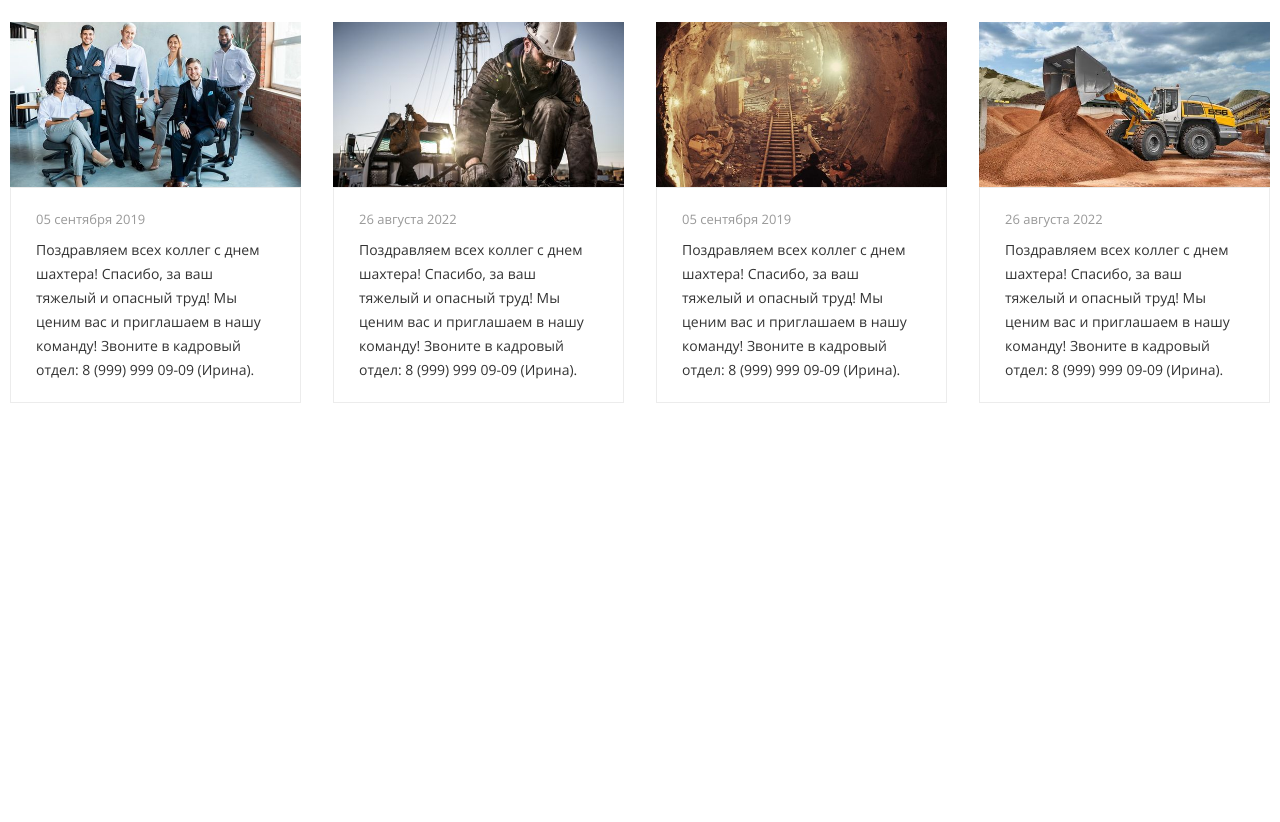
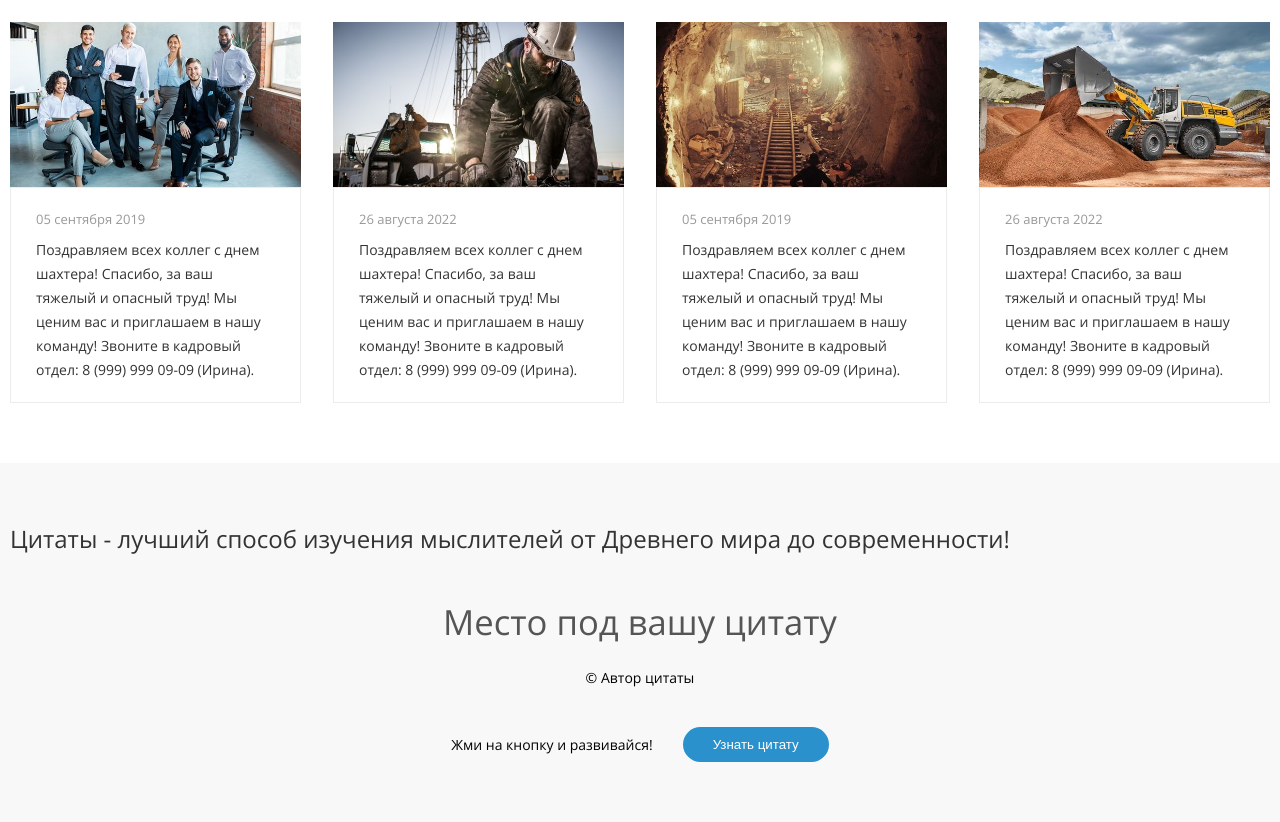
Before and after one commit to CUBBY-SIL/landing-gk-sta, a website built with webpack: page src/index.html in a window 1280 px wide. Shown: the part 2080-2902 px from the top of the page. Before the commit the page ends 2543 px from the top, so only its background shows below. Built offline with nearby package versions, Linux system fonts and the light colour scheme.

Commit message:
Добавил секцию для цитат

```diff
--- a/src/index.html
+++ b/src/index.html
@@ -311,5 +311,27 @@
         </div>
     </section>
 
+    <section class="quote-section">
+        <div class="layout">
+            <div class="section-title">
+                Цитаты - лучший способ изучения мыслителей от Древнего мира до современности!
+            </div>
+            <blockquote>
+                <p id="quote">
+                    Место под вашу цитату
+                </p>
+                <figcaption id="figcaption">
+                    © Автор цитаты
+                </figcaption>
+            </blockquote>
+            <div class="btn-get">
+                Жми на кнопку и развивайся!
+                <button type="button">Узнать цитату</button>
+            </div>
+            <div class="quotes-container">
+            </div>
+        </div>
+    </section>
+
 </body>
 </html>
--- a/src/index.scss
+++ b/src/index.scss
@@ -1,6 +1,5 @@
 @import 'style/fonts.scss';
 @import 'style/var.scss';
-@import 'style/style.scss';
 @import 'style/functions.scss';
 
 *{
@@ -40,3 +39,4 @@ a{
 @import 'style/catalog-section.scss';
 @import 'style/advantage-section.scss';
 @import 'style/news-section.scss';
+@import 'style/quote-section.scss';
--- /dev/null
+++ b/src/style/_quote-section.scss
@@ -0,0 +1,51 @@
+.quote-section{
+    background-color: rgba(248, 248, 248, 1);
+    padding-top: 60px;
+}
+blockquote{
+    text-align: center;
+    margin-bottom: 40px;
+    #quote{
+        font-size: calcFontSize(24px, 16);
+        line-height: 54px;
+        color: rgba(85, 85, 85, 1);
+        margin-bottom: 19px;
+    }
+    figcaption{
+        font-size: calcFontSize(10px, 6);
+    }
+}
+.btn-get{
+    text-align: center;
+    font-size: 14px;
+    line-height: 19px;
+    padding-bottom: 60px;
+    display: flex;
+    align-items: center;
+    justify-content: center;
+    button{
+        cursor: pointer;
+        margin-left: 30px;
+        padding: 10px 30px;
+        border-radius: 40px;
+        border: none;
+        color: white;
+        background-color: rgba(43, 145, 204, 1);
+        transition: all 0.3s;
+        &:hover{
+            background-color: rgb(33, 127, 182);
+        }
+    }
+}
+.quotes-container{
+    text-align: center;
+}
+@media (max-width: 406px){
+    .btn-get{
+        flex-direction: column;
+        gap: 10px;
+        button{
+            margin-left: 0;
+        }
+    }
+}
```
Also changed, not shown: src/style/style.scss (deleted).
